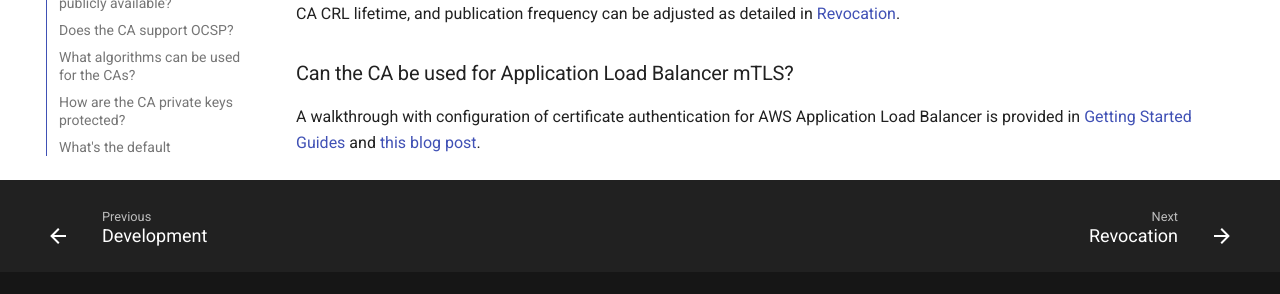
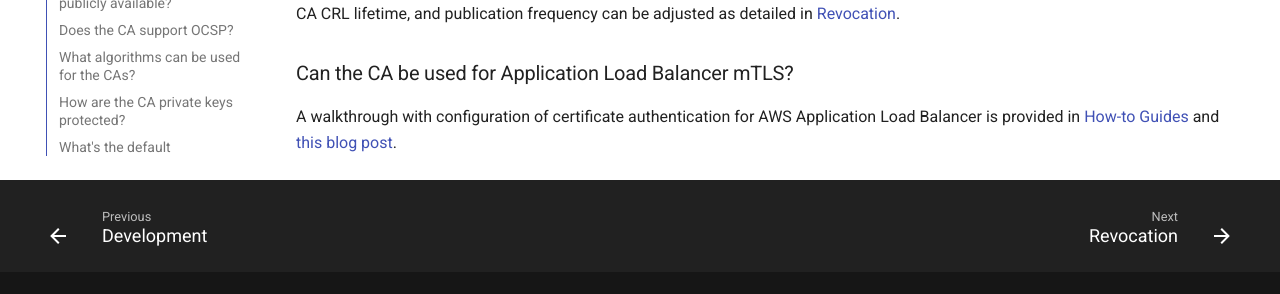
Before and after one commit to serverless-ca/terraform-aws-ca, an MkDocs documentation site: the page built from docs/faq.md, in a window 1280 px wide and 900 px high, scrolled down 3170 px. Shown: the part 564-858 px from the top of the window. Built offline with MkDocs 1.6.1 and Material for MkDocs 9.7.7, drawn with Linux system fonts in a browser that asks for light colours; comment, search, counter and statistics services are not loaded.

```diff
--- a/docs/faq.md
+++ b/docs/faq.md
@@ -104,4 +104,4 @@
 The default setting for CRL lifetime of 1 day should be appropriate for most use cases. However, the Issuing CA CRL lifetime, Root CA CRL lifetime, and publication frequency can be adjusted as detailed in [Revocation](revocation.md#crl-lifetime).
 
 ### Can the CA be used for Application Load Balancer mTLS?
-A walkthrough with configuration of certificate authentication for AWS Application Load Balancer is provided in [Getting Started Guides](https://serverlessca.com/how-to-guides/alb/) and [this blog post](https://medium.com/@paulschwarzenberger/aws-application-load-balancer-mtls-with-open-source-cloud-ca-277cb40d60c7).
+A walkthrough with configuration of certificate authentication for AWS Application Load Balancer is provided in [How-to Guides](https://serverlessca.com/how-to-guides/alb/) and [this blog post](https://medium.com/@paulschwarzenberger/aws-application-load-balancer-mtls-with-open-source-cloud-ca-277cb40d60c7).
```
